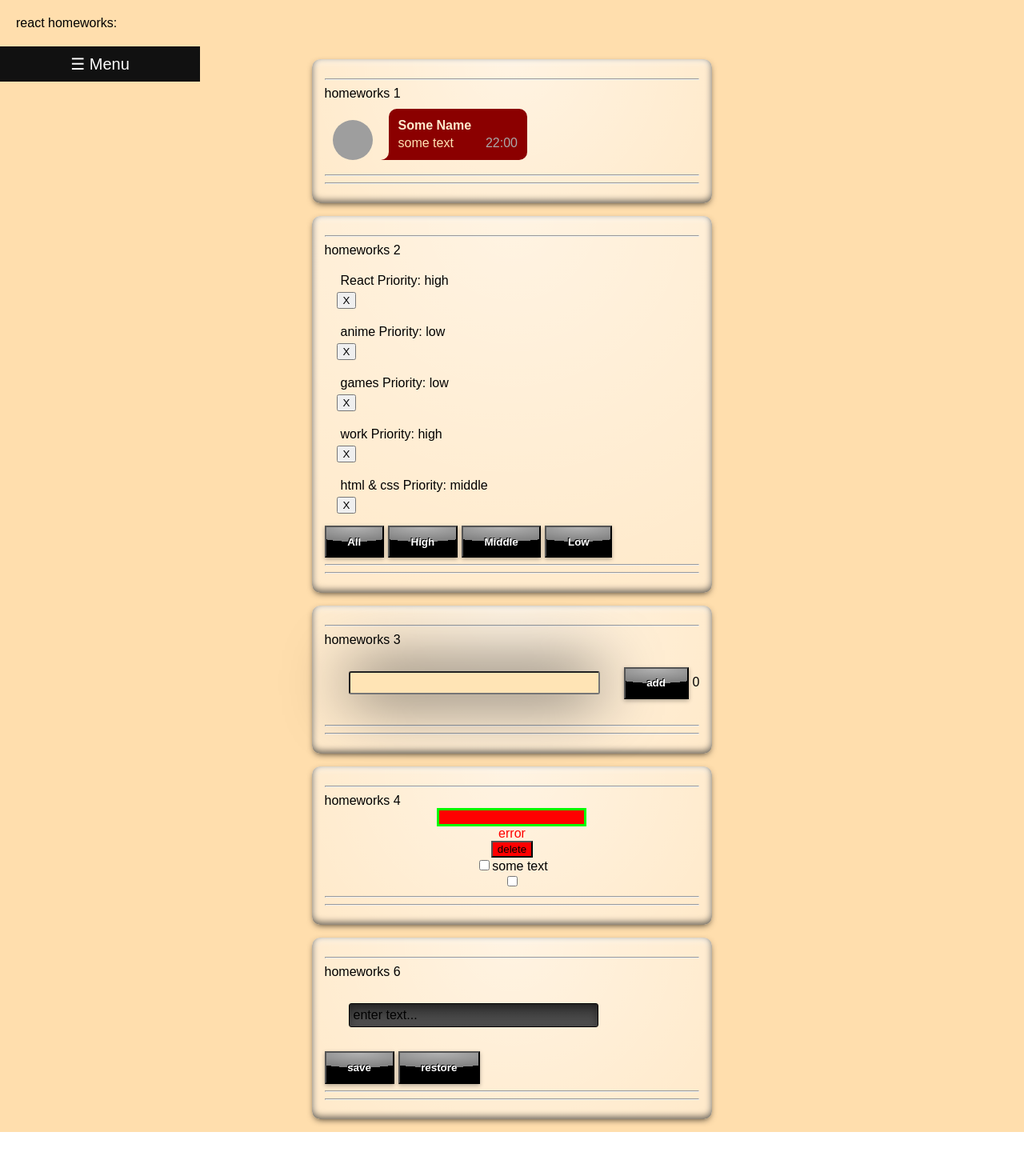
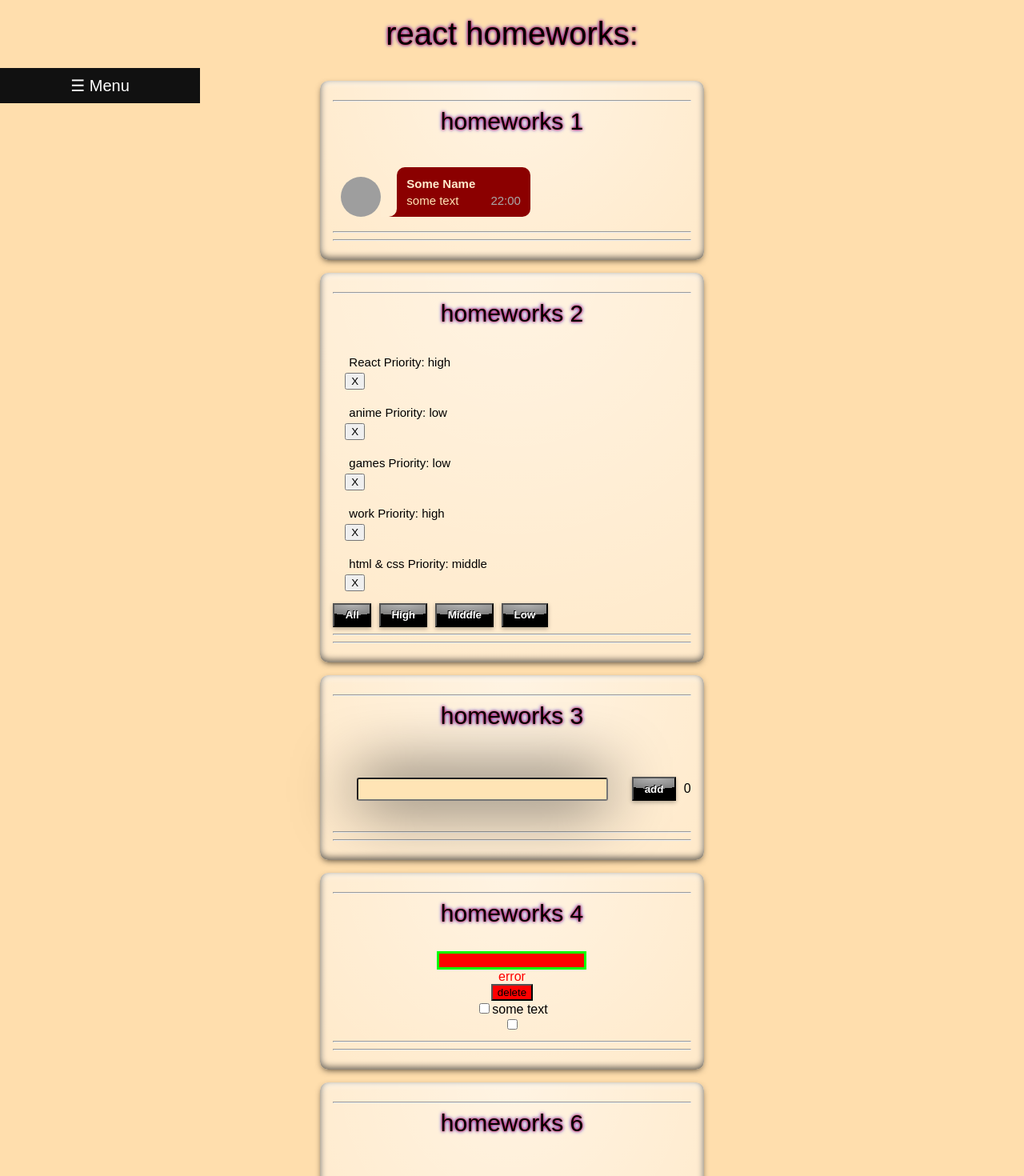
Before and after one commit to Natasha-eng/homework, a React (Create React App) app: page /#/pre-junior in a window 1280 px wide. Shown: the top 1470 px of the page at 80% size. Before the commit the page ends 1415 px from the top, so only its background shows below. Built offline with nearby package versions, Linux system fonts and the light colour scheme; grey boxes are pictures that could not be loaded.

Commit message:
css refactoring

```diff
--- a/src/p1-main/m1-ui/u1-app/App.module.css
+++ b/src/p1-main/m1-ui/u1-app/App.module.css
@@ -8,4 +8,7 @@
 .App .heading {
     padding:20px;
     border-bottom: black;
+    text-shadow: 0 0 3px #FF0000, 0 0 5px #0000FF;
+    text-align: center;
+    font-size: 40px;
 }
--- a/src/p2-homeworks/h1/HW1.tsx
+++ b/src/p2-homeworks/h1/HW1.tsx
@@ -20,7 +20,8 @@ function HW1() {
     return (
         <div className={c.Chapter}>
             <hr/>
-            homeworks 1
+
+            <div className={c.NameChapter} >homeworks 1</div>
 
             {/*should work (должно работать)*/}
 
--- a/src/p2-homeworks/h1/Message.module.css
+++ b/src/p2-homeworks/h1/Message.module.css
@@ -2,6 +2,8 @@
     display: flex;
     flex-wrap: nowrap;
     padding: 10px;
+    font-size: 15px;
+    text-align: left;
 }
 
 .message img {
--- a/src/p2-homeworks/h2/HW2.tsx
+++ b/src/p2-homeworks/h2/HW2.tsx
@@ -40,7 +40,7 @@ function HW2() {
     return (
         <div className={c.Chapter}>
             <hr/>
-            homeworks 2
+            <div className={c.NameChapter}>homeworks 2</div>
 
             {/*should work (должно работать)*/}
             <Affairs
--- a/src/p2-homeworks/h3/HW3.tsx
+++ b/src/p2-homeworks/h3/HW3.tsx
@@ -22,7 +22,7 @@ function HW3() {
     return (
         <div className={c.Chapter}>
             <hr/>
-            homeworks 3
+            <div className={c.NameChapter}>homeworks 3</div>
 
             {/*should work (должно работать)*/}
             <GreetingContainer users={users} addUserCallback={addUserCallback}/>
--- a/src/p2-homeworks/h4/HW4.module.css
+++ b/src/p2-homeworks/h4/HW4.module.css
@@ -6,4 +6,5 @@
     display: flex;
     flex-direction: column;
     align-items: center;
+    margin: 10px;
 }
--- a/src/p2-homeworks/h4/HW4.tsx
+++ b/src/p2-homeworks/h4/HW4.tsx
@@ -22,7 +22,7 @@ function HW4() {
     return (
         <div className={c.Chapter}>
             <hr/>
-            homeworks 4
+            <div className={c.NameChapter}>homeworks 4</div>
 
             <div className={s.column}>
                 {/*should work (должно работать)*/}
--- a/src/p2-homeworks/h5/HW5.module.css
+++ b/src/p2-homeworks/h5/HW5.module.css
@@ -13,6 +13,19 @@
     box-shadow: inset rgba(0, 0, 0, .6) 0 -3px 8px,
     inset rgba(252, 255, 255, .7) 0 3px 8px,
     rgba(0, 0, 0, .8) 0 3px 8px -3px;
+
+}
+
+.Chapter .NameChapter{
+    text-shadow: 0 0 3px #FF0000, 0 0 5px #0000FF;
+    text-align: center;
+    font-size: 30px;
+    margin-bottom: 30px;
+}
+
+.Chapter .section {
+    font-size: 15px;
+    text-align: left;
 }
 
 .default {
@@ -22,7 +35,7 @@
     text-decoration: none;
     text-shadow: -1px -1px #000;
     user-select: none;
-    padding: .8em 2em;
+    padding: .4em 1em;
     outline: none;
     background-color: #000;
     background-image: linear-gradient(45deg, rgba(255, 255, 255, .0) 30%, rgba(255, 255, 255, .8),
@@ -32,7 +45,7 @@
     background-size: 200% 100%, auto;
     background-position: 200% 0, 0 0;
     box-shadow: rgba(0, 0, 0, .3) 0 2px 5px;
-    margin-right: 5px;
+    margin-right: 10px;
 }
 
 .default:hover {
@@ -53,6 +66,7 @@
     border-radius: 3px;
     width: 300px;
     margin: 30px;
+    text-align: left;
 }
 
 .superInput:hover {
--- a/src/p2-homeworks/h5/Header.module.css
+++ b/src/p2-homeworks/h5/Header.module.css
@@ -20,7 +20,7 @@
     background-color: #111;
     overflow: hidden;
     transition: height 0.5s;
-    margin-top: 106px;
+    margin-top: 134px;
 }
 
 .navBarEl a {
--- a/src/p2-homeworks/h6/HW6.tsx
+++ b/src/p2-homeworks/h6/HW6.tsx
@@ -18,7 +18,7 @@ function HW6() {
     return (
         <div className={c.Chapter}>
             <hr/>
-            homeworks 6
+            <div className={c.NameChapter}>homeworks 6</div>
 
             {/*should work (должно работать)*/}
             <div>
```
